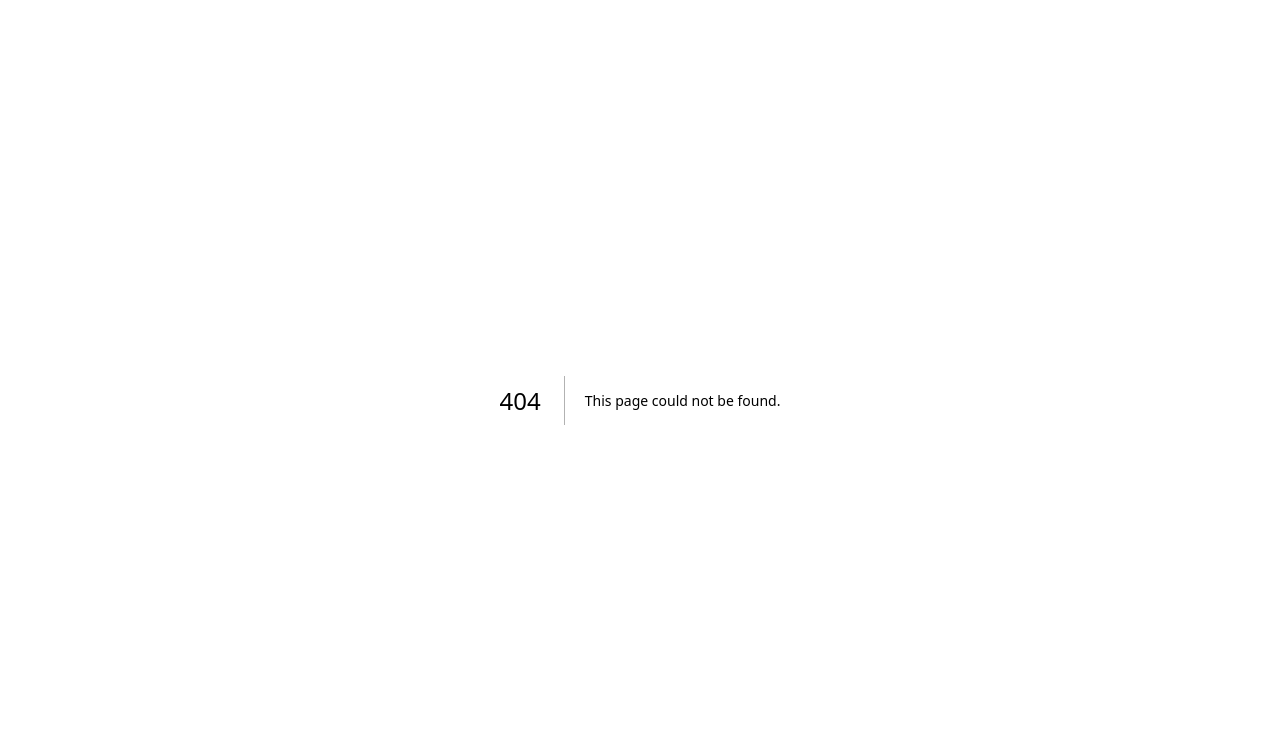
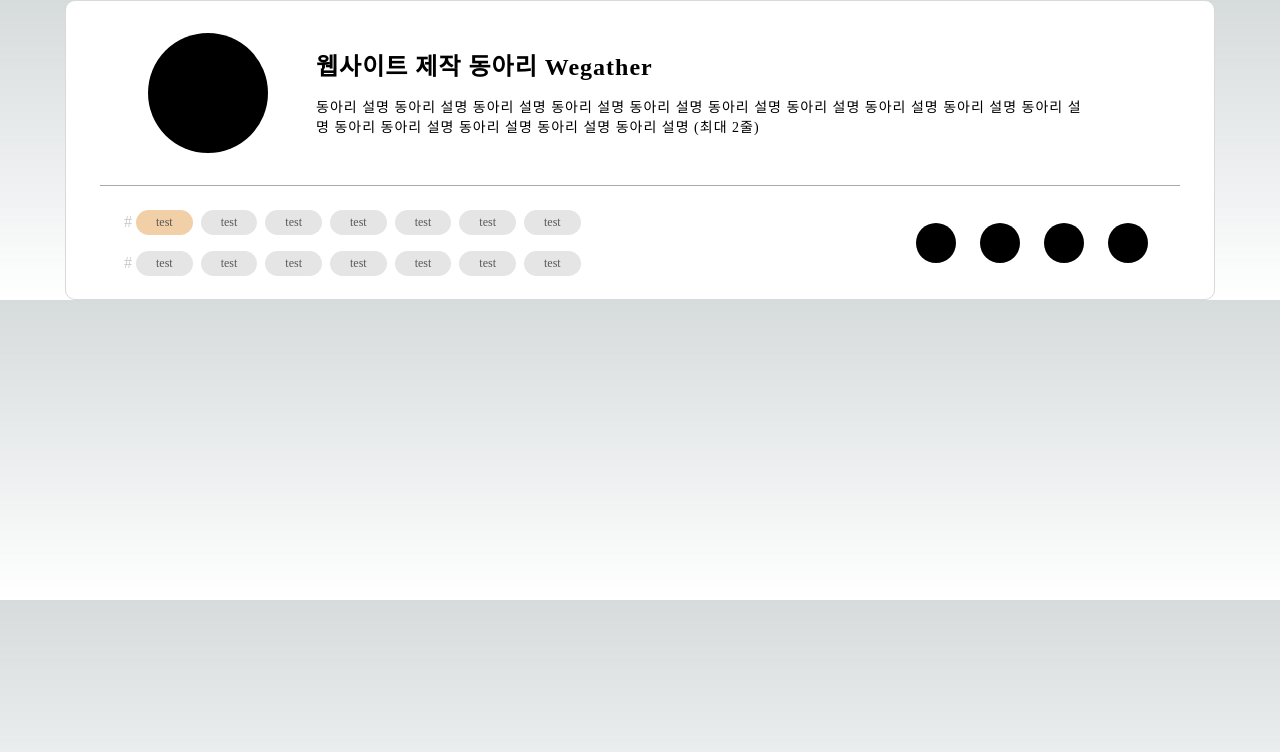
Before and after one commit to We-Gather/wegather-client, a Next.js app: page /clubMain in a window 1280 px wide. Before the commit this address had no page. Shown: the top 752 px of the page. Built offline with nearby package versions, Linux system fonts and the light colour scheme.

Commit message:
feat: 동아리 프로필 박스 구현, 버튼, 이미지 추가 예정

```diff
--- /dev/null
+++ b/src/components/profile/ClubProfile.tsx
@@ -0,0 +1,150 @@
+import clubProfile from "@/types/profile";
+import styled from "styled-components";
+import TagOrange from "../tag/TagOrange";
+import TagGray from "../tag/TagGray";
+
+const ClubMainContainer = styled.div`
+	width: 71.875rem;
+	height: 18.75rem;
+	flex-shrink: 0;
+	border-radius: 0.625rem;
+	border: 1px solid #D9D9D9;
+	background: #FFF;
+	display: flex;
+	flex-direction: column;
+  justify-content: center;
+  place-content: center;
+  align-items: center;
+`;
+const ClubRowContainer = styled.div`
+	display: flex;
+	width: 67.5rem;
+	flex-direction: row;
+	align-items: center;
+`;
+const ClubTagIconRowContainer = styled.div`
+	display: flex;
+	width: 67.5rem;
+	justify-content: space-between;
+	flex-direction: row;
+	align-items: center;
+`;
+const ClubTitleWrapper = styled.div`
+	display: flex;
+	margin-right: 6rem;
+	flex-direction: column;
+`;
+const ClubImgaeWapper = styled.div`
+	width: 7.5rem;
+	height: 7.5rem;
+	flex-shrink: 0;
+	background-color: #000;
+	margin: 2rem 3rem 2rem 3rem;
+	border-radius: 50%;
+`;
+const ClubTitle = styled.h2`
+	color: #000;
+	padding-bottom: 1rem;
+	font-size: 1.5rem;
+	font-style: normal;
+	font-weight: 800;
+	line-height: normal;
+	letter-spacing: 0.0625rem;
+`;
+const ClubDescription = styled.p`
+	color: black;
+	display: -webkit-box;
+  -webkit-line-clamp: 2;
+  -webkit-box-orient: vertical;
+  overflow: hidden;
+	color: #000;
+	font-size: 0.875rem;
+	font-style: normal;
+	font-weight: 400;
+	line-height: 1.25rem;
+	letter-spacing: 0.0625rem;
+`;
+
+const ClubTagContainer = styled.div`
+	display: flex;
+	width: auto;
+	margin: 0.5rem;
+	flex-direction: row;
+	align-items: center;
+`;
+const HorizonLine = styled.div`
+	width: 67.5rem;
+	border-bottom: 1px solid #aaa;
+	line-height: 0.1rem;
+`;
+const HashBlack = styled.p`
+	color: #C9C9C9;
+	font-size: 1rem;
+	font-style: normal;
+	font-weight: 400;
+	line-height: normal;
+`;
+const ClubColumnContainer = styled.div`
+	display: flex;
+	flex-direction: column;
+	margin: 1rem 0 1rem 1rem
+`;
+const IconRowContainer = styled.div`
+	display: flex;
+	margin-right: 2rem;
+	min-width: 15rem;
+	justify-content: flex-end;
+`
+const IconWrapper = styled.div`
+	width: 2.5rem;
+	height: 2.5rem;
+	border-radius: 50%;
+	margin-left: 1.5rem;
+	stroke-width: 1px;
+	stroke: #9C9C9C;
+	background-color: #000;
+`
+interface Props {
+	profile: clubProfile;
+}
+
+
+export default function ClubProfile({profile}: Props) {
+	return (
+    <ClubMainContainer>
+			<ClubRowContainer>
+				<ClubImgaeWapper>
+      		{/* <Image src={'/public/cat.jpg'} width={100} height={100}alt="Profile" />					 */}
+				</ClubImgaeWapper>
+				<ClubTitleWrapper>
+					<ClubTitle>{profile.name}</ClubTitle>
+      		<ClubDescription>{profile.description}</ClubDescription>
+				</ClubTitleWrapper>
+			</ClubRowContainer>
+			<HorizonLine />
+			<ClubTagIconRowContainer>
+				<ClubColumnContainer>
+					<ClubTagContainer>
+						<HashBlack># </HashBlack>
+						{profile.tag.map((el,index) => (
+							(index !== 0)?	<TagGray id={index} text={el}/> :<TagOrange id={index} text={el}/>
+						))}
+					</ClubTagContainer>
+					<ClubTagContainer>
+						<HashBlack># </HashBlack>
+						{profile.tag.map((el,index) => (
+							<TagGray id={index} text={el}/>
+						))}
+					</ClubTagContainer>
+				</ClubColumnContainer>
+				<IconRowContainer>
+					<IconWrapper></IconWrapper>
+					<IconWrapper></IconWrapper>
+					<IconWrapper></IconWrapper>
+					<IconWrapper></IconWrapper>
+				</IconRowContainer>
+			</ClubTagIconRowContainer>
+
+    </ClubMainContainer>
+  );
+}
--- /dev/null
+++ b/src/components/tag/TagGray.tsx
@@ -0,0 +1,33 @@
+import styled from 'styled-components';
+
+const TagWrapper = styled.div`
+	display: inline-flex;
+	margin: 0 0.25rem;
+	padding: 0.3125rem 1.25rem;
+	align-items: flex-start;
+	gap: 0.625rem;
+	border-radius: 3.125rem;
+	background: #E5E5E5;
+`;
+
+const TagWord = styled.p`
+	color: #585858;
+	font-size: 0.75rem;
+	font-style: normal;
+	font-weight: 400;
+	line-height: normal;
+`;
+
+
+interface Props {
+	id: number;
+	text: string;
+}
+
+export default function TagOrange ({text} : Props) {
+	return (
+		<TagWrapper>
+			<TagWord>{text}</TagWord>
+		</TagWrapper>
+	);
+};
--- /dev/null
+++ b/src/components/tag/TagOrange.tsx
@@ -0,0 +1,33 @@
+import styled from 'styled-components';
+
+const TagWrapper = styled.div`
+	display: inline-flex;
+	margin: 0 0.25rem 0 0.25rem;
+	padding: 0.3125rem 1.25rem;
+	align-items: flex-start;
+	gap: 0.625rem;
+	border-radius: 3.125rem;
+	background: #F2D0A7;
+
+`;
+
+const TagWord = styled.p`
+	color: #585858;
+	font-size: 0.75rem;
+	font-style: normal;
+	font-weight: 400;
+	line-height: normal;
+`;
+
+interface Props {
+	id: number;
+	text: string;
+}
+
+export default function TagOrange ({text} : Props) {
+	return (
+		<TagWrapper>
+			<TagWord>{text}</TagWord>
+		</TagWrapper>
+	);
+};
--- /dev/null
+++ b/src/pages/clubMain/index.tsx
@@ -0,0 +1,83 @@
+import ClubProfile from '@/components/profile/ClubProfile';
+import styled from 'styled-components';
+import clubProfile from '@/types/profile';
+import { useState } from 'react';
+const ClubMainContainer = styled.div`
+	display: flex;
+  flex-direction: column;
+  justify-content: center;
+  place-content: center;
+  align-items: center;
+`;
+
+
+const TabMenu = styled.ul`
+  background-color: #dcdcdc;
+  color: rgb(232, 234, 237);
+  font-weight: bold;
+  display: flex;
+  flex-direction: row;
+  align-items: center;
+  list-style: none;
+  margin-bottom: 7rem;
+  margin-top: 10px;
+
+  .submenu {
+    display: flex;
+    width: calc(100% /3);
+    padding: 10px;
+    font-size: 15px;
+    transition: 0.5s;
+    border-radius: 10px 10px 0px 0px;
+  }
+
+  .focused {
+    background-color: rgb(255,255,255);
+    color: rgb(21,20,20);
+  }
+
+  & div.desc {
+    text-align: center;
+  }
+`;
+
+const TapMenuWrapper = styled.div`
+	width: 71.875rem;
+	height: 28.25rem;
+`;
+
+const Desc = styled.div`
+  text-align: center;
+	flex-shrink: 0;
+	border-radius: 0.625rem;
+	border: 1px solid #D9D9D9;
+	background: #FFF;
+`;
+
+const menuArr = [
+	{ id:1, name: 'Tab1', content: 'Tab menu ONE' },
+	{ id:2, name: 'Tab2', content: 'Tab menu TWO' },
+	{ id:3, name: 'Tab3', content: 'Tab menu THREE' },
+];
+
+const mockProfile: clubProfile = {
+  name: '웹사이트 제작 동아리 Wegather',
+  image: '/public/cat.jpg',
+  description: '동아리 설명 동아리 설명 동아리 설명 동아리 설명 동아리 설명 동아리 설명 동아리 설명 동아리 설명 동아리 설명 동아리 설명 동아리\
+								동아리 설명 동아리 설명 동아리 설명 동아리 설명 (최대 2줄)',
+	url: 'test',
+	tag: ['test','test','test','test','test','test','test']
+};
+export default function clubMain() {
+	const [currentTab, clickTab] = useState(0);
+  const selectMenuHandler = (index: number) => {
+    clickTab(index);
+  };
+
+	return (
+		<ClubMainContainer>
+			<ClubProfile profile={mockProfile}/>
+
+		</ClubMainContainer>
+	);
+}
--- /dev/null
+++ b/src/types/profile.ts
@@ -0,0 +1,9 @@
+interface clubProfile {
+	name: string;
+	image: string;
+	description: string;
+	url: string;
+	tag: Array<string>;
+}
+
+export default clubProfile;
```
